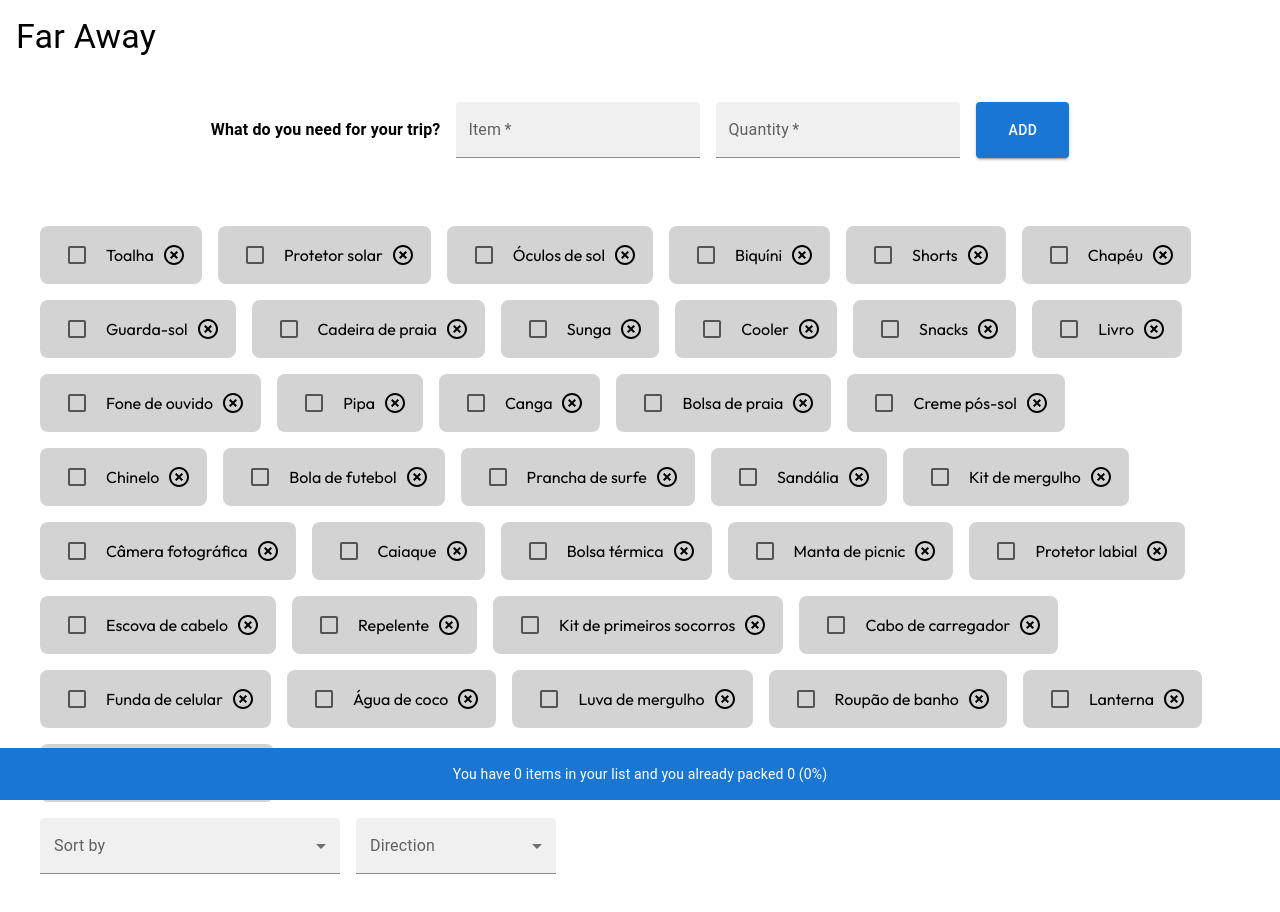
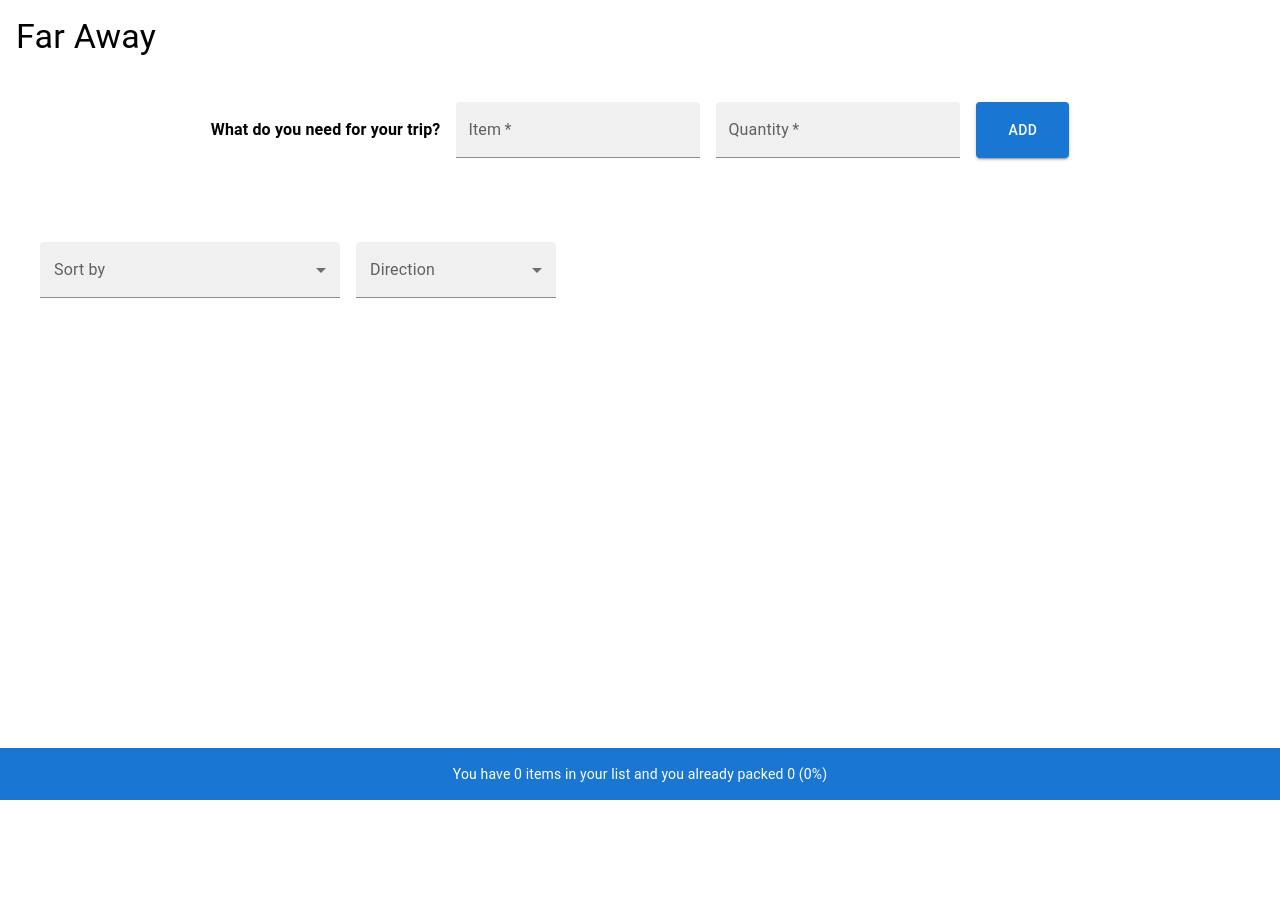
Before and after one commit to viquitorms/React, a React (Vite) app in the folder far-away/: page / in a window 1280 px wide. After the commit the page ends 800 px from the top, so only its background shows below. Built offline with nearby package versions, Linux system fonts and the light colour scheme.

Commit message:
adding context

```diff
--- a/far-away/src/App.tsx
+++ b/far-away/src/App.tsx
@@ -3,15 +3,18 @@ import Footer from './components/Footer';
 import Header from './components/Header'
 import SubHeader from './components/SubHeader';
 import TripList from './components/TripList';
+import { TripProvider } from './data/TripContext';
 
 export default function App() {
 
   return (
     <>
-      <Header />
-      <SubHeader />
-      <TripList />
-      <Footer />
+      <TripProvider>
+        <Header />
+        <SubHeader />
+        <TripList />
+        <Footer />
+      </TripProvider>
     </>
   );
 }
--- a/far-away/src/components/SubHeader.tsx
+++ b/far-away/src/components/SubHeader.tsx
@@ -1,7 +1,10 @@
 import '../assets/css/Header.css'
 import { Box, Button, TextField, Typography } from "@mui/material";
+import { useAddItem } from '../data/TripContext';
 
 function SubHeader() {
+
+    const { addItem } = useAddItem();
 
     return (
         <Box className="header" sx={{ height: 80, justifyContent: 'center', gap: 2 }}>
--- a/far-away/src/components/TripList.tsx
+++ b/far-away/src/components/TripList.tsx
@@ -1,17 +1,15 @@
-import { Box, Button, Checkbox, Chip, FormControl, InputLabel, MenuItem, Select, Typography } from "@mui/material";
+import { Box, Checkbox, FormControl, InputLabel, MenuItem, Select } from "@mui/material";
 import HighlightOffIcon from '@mui/icons-material/HighlightOff';
-import { CheckBox } from "@mui/icons-material";
+import { useState } from "react";
+
+interface ITripList {
+    name: string,
+    quantity: number
+}
 
 export default function TripList() {
 
-    var array = [
-        'Toalha', 'Protetor solar', 'Óculos de sol', 'Biquíni', 'Shorts', 'Chapéu', 'Guarda-sol', 'Cadeira de praia',
-        'Sunga', 'Cooler', 'Snacks', 'Livro', 'Fone de ouvido', 'Pipa', 'Canga', 'Bolsa de praia', 'Creme pós-sol',
-        'Chinelo', 'Bola de futebol', 'Prancha de surfe', 'Sandália', 'Kit de mergulho', 'Câmera fotográfica', 'Caiaque',
-        'Bolsa térmica', 'Manta de picnic', 'Protetor labial', 'Escova de cabelo', 'Repelente', 'Kit de primeiros socorros',
-        'Cabo de carregador', 'Funda de celular', 'Água de coco', 'Luva de mergulho', 'Roupão de banho', 'Lanterna', 'Garrafa de água'
-    ];
-
+    const [tripList, setTripList] = useState<ITripList[]>([]);
 
     return (
         <Box sx={{
@@ -25,10 +23,10 @@ export default function TripList() {
             <Box>
                 <Box display={"flex"} gap={2} flexWrap={"wrap"}>
                     {
-                        array.map(value =>
+                        tripList.map(value =>
                             <Box bgcolor={"lightgray"} py={1} px={2} borderRadius={2} display={"flex"} gap={1} alignItems={"center"}>
                                 <Checkbox />
-                                {value}
+                                {value.name}
                                 <HighlightOffIcon />
                             </Box>
                         )
--- /dev/null
+++ b/far-away/src/data/TripContext.tsx
@@ -0,0 +1,36 @@
+import { createContext, ReactNode, useContext, useState } from "react";
+
+interface ITripItem {
+    name: string;
+    quantity: number;
+}
+
+interface ITripContext {
+    tripList: ITripItem[];
+    addItem: (item: ITripItem) => void;
+}
+
+const TripContext = createContext<ITripContext | undefined>(undefined);
+
+export function TripProvider({ children }: { children: ReactNode }) {
+    const [tripList, setTripList] = useState<ITripItem[]>([]);
+
+    const addItem = (item: ITripItem) => {
+        setTripList((previousItems) => [...previousItems, item])
+    };
+
+    return (
+        <TripContext.Provider value={{ tripList, addItem }}>
+            {children}
+        </TripContext.Provider>
+    )
+}
+
+export function useAddItem() {
+    const context = useContext(TripContext);
+    if (!context) {
+        throw new Error("Erro ao utilizar useItem");
+    }
+
+    return context;
+}
--- a/far-away/src/main.tsx
+++ b/far-away/src/main.tsx
@@ -3,7 +3,7 @@ import { createRoot } from 'react-dom/client'
 import App from './App.tsx'
 
 createRoot(document.getElementById('root')!).render(
-    <StrictMode>
-      <App />
-    </StrictMode>
+  <StrictMode>
+    <App />
+  </StrictMode>
 )
```
